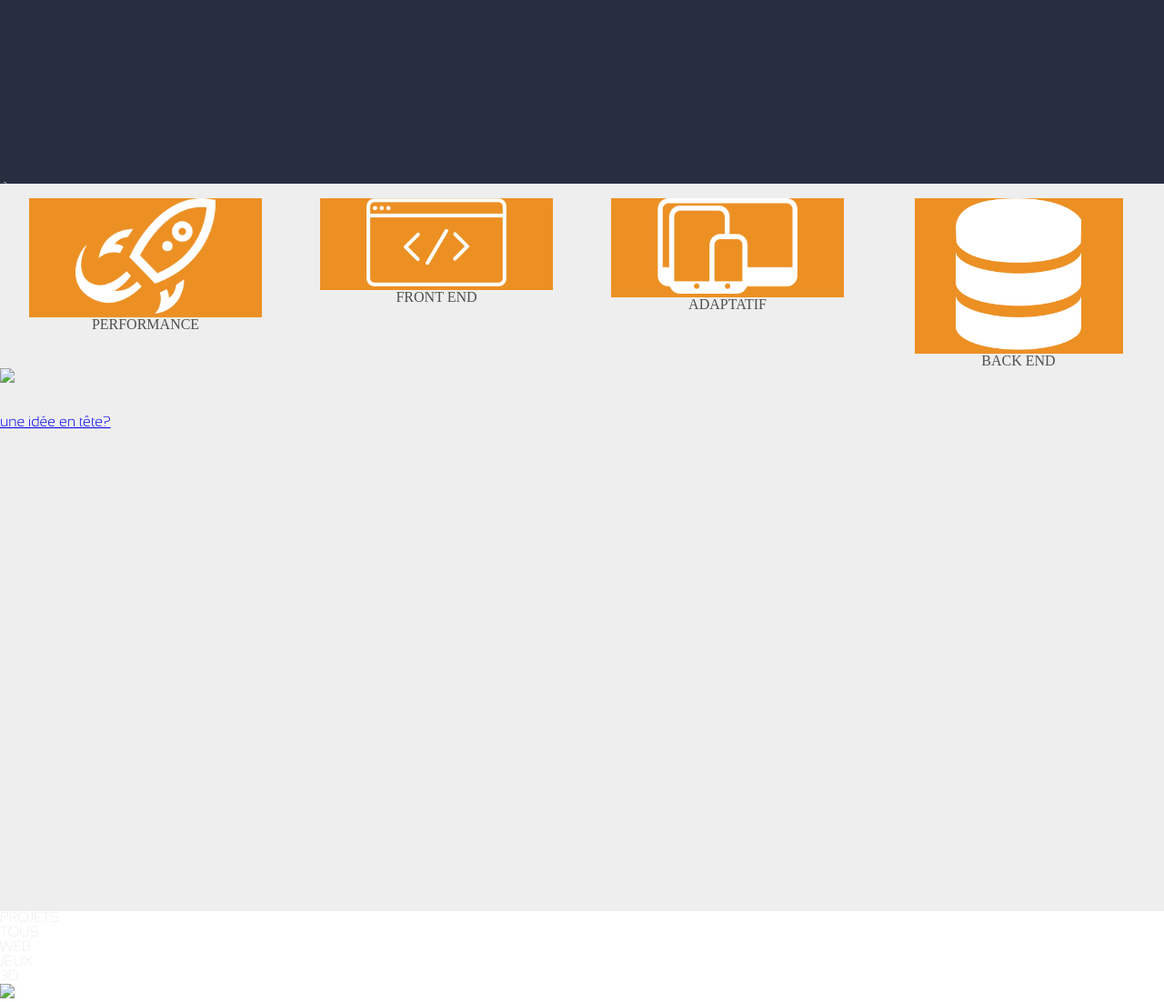
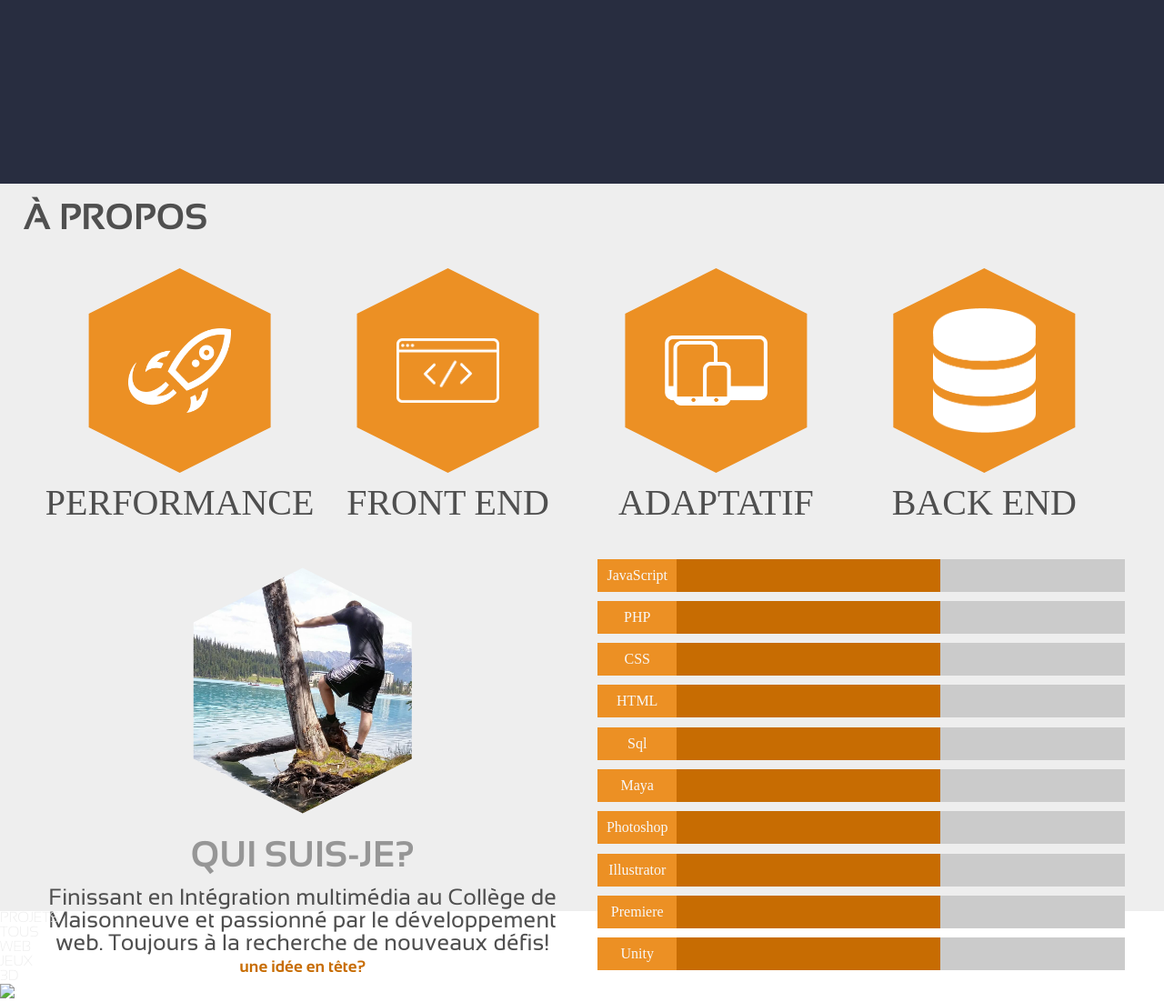
Before and after one commit to polypusDB/portfolio, a PHP site: page / in a window 1280 px wide. Shown: the part 598-1700 px from the top of the page at 91% size. Run offline with PHP 8.4, Linux system fonts and the light colour scheme; some web fonts are replaced.

Commit message:
ajouts d elements de la section à propos CSS réajustement des barres de compétences en html

```diff
--- a/index.html
+++ b/index.html
@@ -55,74 +55,111 @@
             </div>
         </div>
         <article>
-            <img src="#">
+            <div class="qui">
                 <div>
+                    <div class="profil">
+                        <img src="./images/profil.jpg">
+                    </div>
                     <h3>QUI SUIS-JE?</h3>
                     <p>Finissant en Intégration multimédia au Collège de
                         Maisonneuve et passionné par le développement web.
                          Toujours à la recherche de nouveaux défis!</p>
                     <a href="#">une idée en tête?</a>
                 </div>
+            </div>
+
+            <aside>
                 <div class="competences">
                     <div class="language">
                         <p>JavaScript</p>
-                    <span></span>
+                    </div>
+                    <div class="mesure">
+                        <div class="plein"></div>
+                        <!-- <div class="vide"></div> -->
                     </div>
                 </div>
                 <div class="competences">
                     <div class="language">
                         <p>PHP</p>
-                    <span></span>
+                    </div>
+                    <div class="mesure">
+                        <div class="plein"></div>
+                        <!-- <div class="vide"></div> -->
                     </div>
                 </div>
                 <div class="competences">
                     <div class="language">
                         <p>CSS</p>
-                    <span></span>
+                    </div>
+                    <div class="mesure">
+                        <div class="plein"></div>
+                        <!-- <div class="vide"></div> -->
                     </div>
                 </div>
                 <div class="competences">
                     <div class="language">
                         <p>HTML</p>
-                    <span></span>
+                    </div>
+                    <div class="mesure">
+                        <div class="plein"></div>
+                        <!-- <div class="vide"></div> -->
                     </div>
                 </div>
                 <div class="competences">
                     <div class="language">
-                    <p>SQL</p>
-                    <span></span>
+                        <p>Sql</p>
+                    </div>
+                    <div class="mesure">
+                        <div class="plein"></div>
+                        <!-- <div class="vide"></div> -->
                     </div>
                 </div>
                 <div class="competences">
                     <div class="language">
-                    <p>MAYA</p>
-                    <span></span>
+                        <p>Maya</p>
+                    </div>
+                    <div class="mesure">
+                        <div class="plein"></div>
+                        <!-- <div class="vide"></div> -->
                     </div>
                 </div>
                 <div class="competences">
                     <div class="language">
                         <p>Photoshop</p>
-                    <span></span>
+                    </div>
+                    <div class="mesure">
+                        <div class="plein"></div>
+                        <!-- <div class="vide"></div> -->
                     </div>
                 </div>
                 <div class="competences">
                     <div class="language">
                         <p>Illustrator</p>
-                    <span></span>
+                    </div>
+                    <div class="mesure">
+                        <div class="plein"></div>
+                        <!-- <div class="vide"></div> -->
                     </div>
                 </div>
                 <div class="competences">
                     <div class="language">
-                    <p>Premiere Pro</p>
-                    <span></span>
+                        <p>Premiere</p>
+                    </div>
+                    <div class="mesure">
+                        <div class="plein"></div>
+                        <!-- <div class="vide"></div> -->
                     </div>
                 </div>
                 <div class="competences">
                     <div class="language">
                         <p>Unity</p>
-                    <span></span>
+                    </div>
+                    <div class="mesure">
+                        <div class="plein"></div>
+                        <!-- <div class="vide"></div> -->
                     </div>
                 </div>
+            </aside>
         </article>
     </section>
     <section>
--- a/styles/style.css
+++ b/styles/style.css
@@ -72,14 +72,20 @@ h1{
 
 
 .propos{
-    width: 100%;
-    height: 100vh;
+    font-family: "sansationBold", "sans-serif";
+    color: #4F4F4F;
+    font-size: 40px;
+    padding: 2vh 2%;
+    width: 96%;
+    height: 96vh;
     background-color: #EEEEEE;
 }
 
 .icones{
+
     justify-content: space-around;
-    width: 100%;
+    padding: 2%;
+    width: 96%;
     display: flex;
 }
 
@@ -93,14 +99,96 @@ h1{
 
 .icones div p{
     font-family: "seoul", "sans-serif";
-    color: #4F4F4F;
+
 }
 
 .icones img{
 
-    width: 60%;
+    width: 45%;
 }
 
 .icone{
+    clip-path: polygon(50% 5%, 90% 25%, 90% 75%, 50% 95%, 10% 75%, 10% 25%);
+    display: flex;
+    flex-direction: column;
+    justify-content: center;
+    align-items: center;
+    width: 250px;
+    height: 250px;
     background-color: #EC9024 ;
 }
+article{
+    display: flex;
+}
+.profil{
+    clip-path: polygon(50% 5%, 90% 25%, 90% 75%, 50% 95%, 10% 75%, 10% 25%);
+    width: 300px;
+    justify-content: center;
+}
+
+.qui img{
+    width: 100%;
+}
+
+article h3{
+    padding: 10px;
+    color: #969696;
+}
+
+article div{
+    text-align: center;
+    display: flex;
+    flex-direction: column;
+    align-items: center;
+}
+
+article>div p{
+    font-family: "sansation",  "sans-serif" ;
+    font-size: 25px;
+    padding: 5px;
+}
+
+
+article a{
+    text-decoration: none;
+    color : #C76C02;
+    font-size: 18px;
+}
+
+.qui{
+    padding: 1%;
+    width: 48%;
+}
+
+.propos aside{
+    width: 48%;
+    padding: 1%;
+    display: flex;
+    flex-direction: column;
+    justify-content: space-around;
+}
+
+.competences{
+    display: flex;
+    flex-direction: row;
+    align-items: flex-start;
+    margin: 5px;
+    background-color: #CBCBCB;
+}
+
+.language {
+    padding: 10px 0;
+    width: 15%;
+    background-color: #EC9024;
+}
+.language p{
+    font-family: "seoul", "sans-serif";
+    font-size: 16px;
+    color: #F8F8F8;
+}
+
+.mesure{
+    background-color: #C76C02;
+    width: 50%;
+    height: 36px;
+}
```
Also changed, not shown: images/profil.jpg (added). Lines whose indentation alone changed are shown as unchanged.
